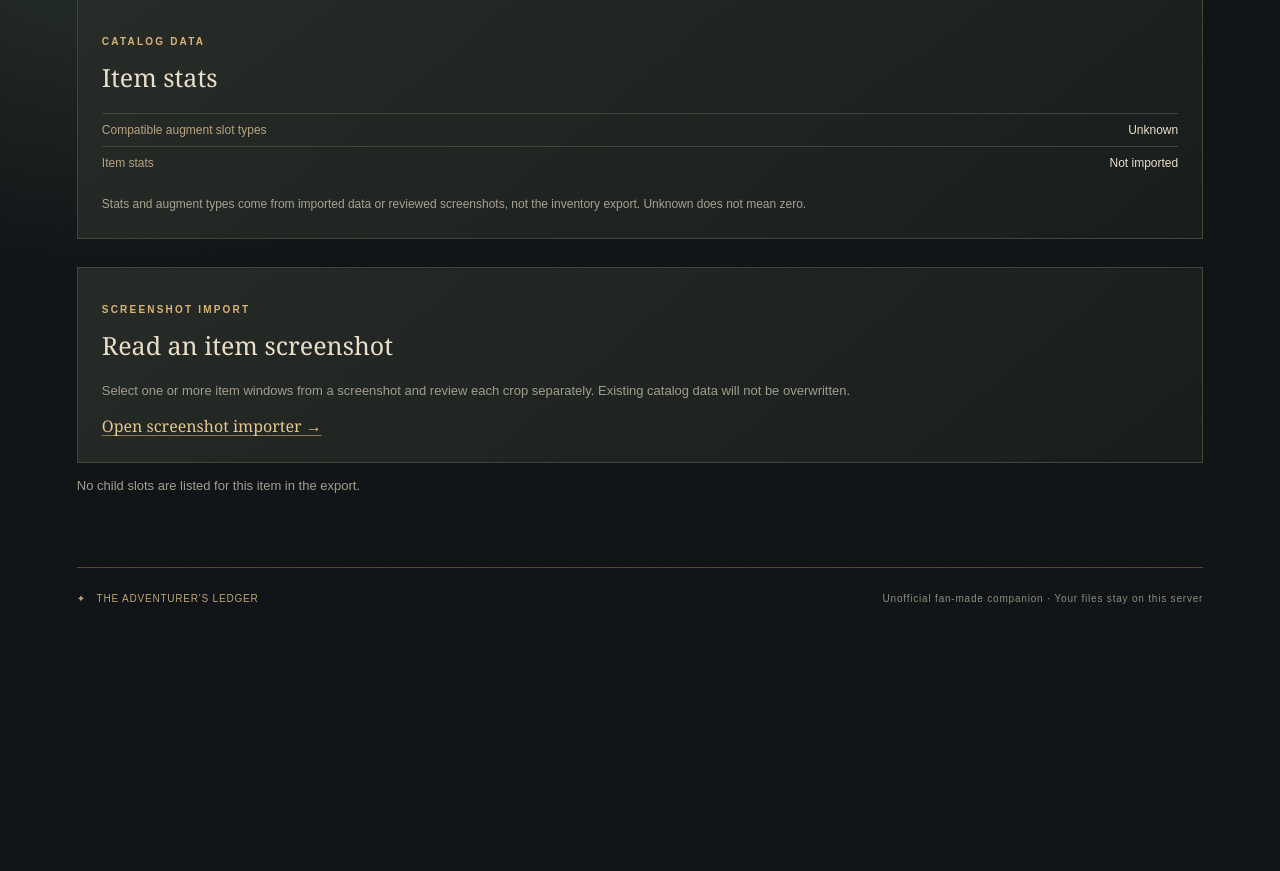
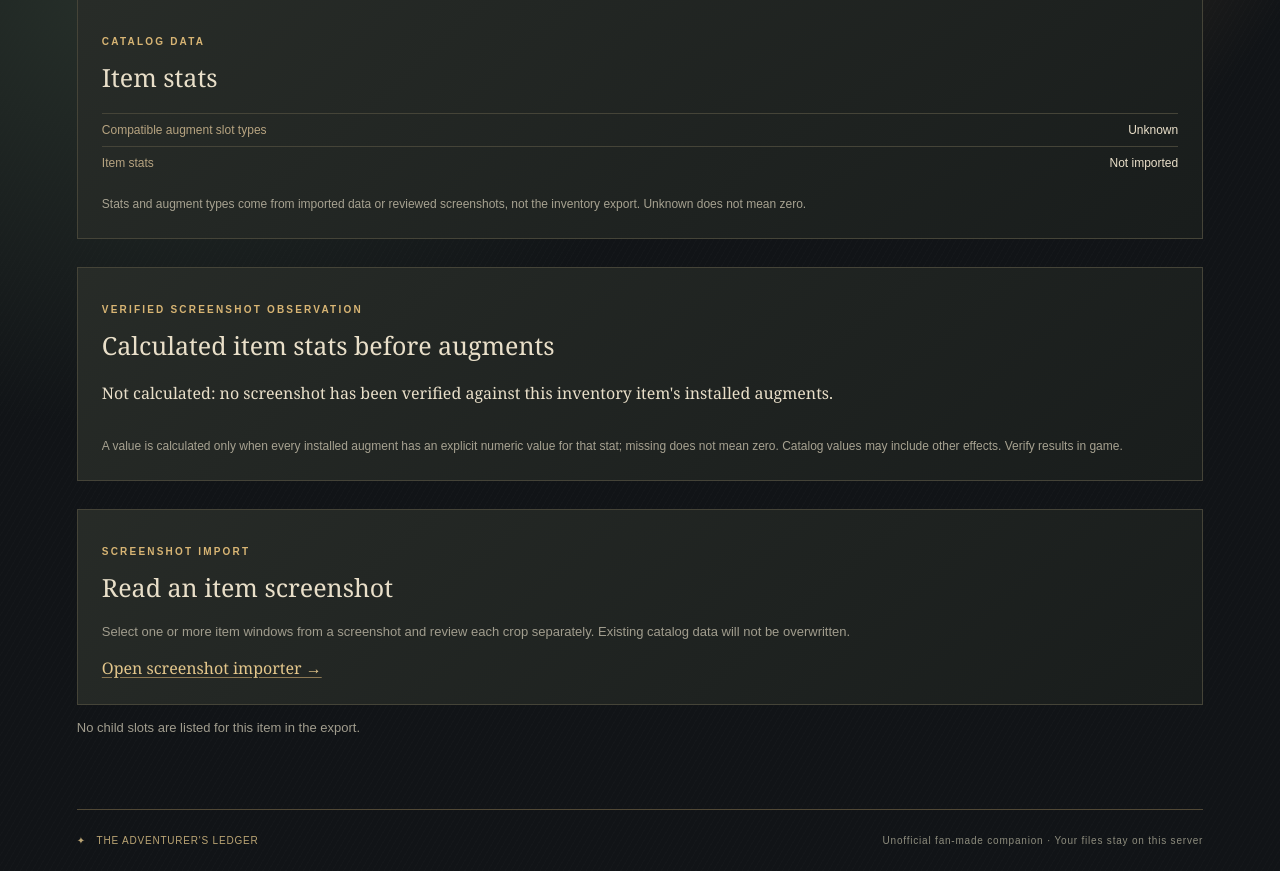
Before and after one commit to BadWolf0081/EQInv, a Flask app: template templates/item.html in a window 1280 px wide. Shown: the part 335-1206 px from the top of the page. Before the commit the page ends 939 px from the top, so only its background shows below. Run offline with Flask 3, Linux system fonts and the light colour scheme; the template is opened without the code that fills it, so the values that code supplies are empty.

Commit message:
better aug manage

```diff
--- a/app.py
+++ b/app.py
@@ -15,6 +15,7 @@ from werkzeug.exceptions import RequestEntityTooLarge
 
 from db import catalog_items, connect, initialize
 from augment_preview import augment_summary
+from base_stats import calculate_base
 from icon_detection import automatic_icon
 from inventory import EQUIPMENT, SLOT, parse_inventory, parse_item_data, parse_lucy_items
 from item_matching import suggest_item_names
@@ -167,10 +168,14 @@ def dashboard(upload_id=None):
             equipment[-1]["augments"].append(row)
     for gear in equipment:
         gear["row"]["preview_augments"] = [
-            {"row": aug, "summary": augment_summary(aug["catalog"])}
+            {"row": aug, "summary": augment_summary(
+                aug["catalog"], socket_type(gear["row"]["catalog"]["stats"], int(SLOT.fullmatch(aug["location"]).group(2)))
+                if gear["row"]["catalog"] and SLOT.fullmatch(aug["location"]) else None)}
             for aug in gear["augments"] if aug["item_id"]
         ]
         gear["row"]["preview_has_slots"] = bool(gear["augments"])
+        gear["row"]["ornamented"] = any(
+            entry["summary"]["slot_type"] == 22 for entry in gear["row"]["preview_augments"])
     for child in rows:
         if child["parent"] is None or not child["item_id"]:
             continue
@@ -181,8 +186,11 @@ def dashboard(upload_id=None):
         if (parent["item_id"] and parent["catalog"] and match
                 and socket_type(parent["catalog"]["stats"], int(match.group(2))) is not None):
             parent.setdefault("preview_augments", []).append(
-                {"row": child, "summary": augment_summary(child["catalog"])})
+                {"row": child, "summary": augment_summary(child["catalog"],
+                 socket_type(parent["catalog"]["stats"], int(match.group(2))))})
             parent["preview_has_slots"] = True
+            if socket_type(parent["catalog"]["stats"], int(match.group(2))) == 22:
+                parent["ornamented"] = True
     augments = []
     unknown_types = 0
     for gear in equipment:
@@ -239,6 +247,10 @@ def item_detail(upload_id, row_index):
                 cursor.execute("SELECT id FROM item_screenshots WHERE item_id = %s ORDER BY id DESC LIMIT 1",
                                (row["item_id"],))
                 screenshot = cursor.fetchone()
+                cursor.execute("SELECT screenshot_id, stats_json, augments_json FROM item_stat_observations "
+                               "WHERE upload_id = %s AND row_index = %s AND item_id = %s ORDER BY id DESC LIMIT 1",
+                               (upload_id, row_index, row["item_id"]))
+                observation = cursor.fetchone()
     except (pymysql.MySQLError, OSError, ValueError):
         app.logger.exception("Unable to load item details")
         return render_template("index.html", data=None, db_error=True), 503
@@ -251,9 +263,22 @@ def item_detail(upload_id, row_index):
         if child["socket_type"] is not None and child["catalog"] and child["catalog"]["types"]:
             child["socket_match"] = child["socket_type"] in child["catalog"]["types"]
     parent = data["rows"][row["parent"]] if row["parent"] is not None else None
+    base = None
+    if observation:
+        augments = json.loads(observation["augments_json"])
+        blocked = any(aug["socket_type"] in (None, 14) for aug in augments)
+        catalogs = {child["item_id"]: child["catalog"] for child in children if child["item_id"]}
+        base = {
+            "blocked": blocked,
+            "values": {} if blocked else calculate_base(
+                json.loads(observation["stats_json"]),
+                [catalogs.get(aug["item_id"])["stats"] if catalogs.get(aug["item_id"]) else None
+                 for aug in augments]),
+            "screenshot_id": observation["screenshot_id"],
+        }
     allakhazam_search = "https://everquest.allakhazam.com/db/search?" + urlencode({"q": row["name"]})
     return render_template("item.html", data=data, row=row, children=children, parent=parent,
-                           lucy=lucy, screenshot=screenshot, allakhazam_search=allakhazam_search)
+                           lucy=lucy, screenshot=screenshot, allakhazam_search=allakhazam_search, base=base)
 
 
 @app.route("/items/<int:item_id>/screenshot")
@@ -375,11 +400,16 @@ def screenshots(upload_id):
         data = dashboard(upload_id)
         if data is None:
             abort(404)
-        items = {}
+        items = []
         for row in data["rows"]:
-            if row["item_id"] and row["item_id"] not in items:
-                items[row["item_id"]] = {"index": row["index"], "id": row["item_id"], "name": row["name"]}
-        return render_template("screenshots.html", upload_id=upload_id, items=list(items.values()))
+            if row["item_id"]:
+                is_equipment = row["section"] == "inventory" and row["parent"] is None and row["location"] in EQUIPMENT
+                children = [child for child in data["rows"] if child["parent"] == row["index"]]
+                items.append({"index": row["index"], "id": row["item_id"], "name": row["name"],
+                              "location": row["location"], "is_equipment": is_equipment,
+                              "children": [{"location": child["location"], "name": child["name"],
+                                            "item_id": child["item_id"]} for child in children]})
+        return render_template("screenshots.html", upload_id=upload_id, items=items)
     except (pymysql.MySQLError, OSError, ValueError):
         app.logger.exception("Unable to load screenshot importer")
         return "Unable to load inventory. Check the server logs.", 503
@@ -420,7 +450,11 @@ def screenshots_save(upload_id):
         index_text = request.form.get("row_index", "")
         if not index_text.isascii() or not index_text.isdigit():
             raise ValueError("Select an item from the inventory.")
-        row = screenshot_item(upload_id, int(index_text))
+        data = dashboard(upload_id)
+        index = int(index_text)
+        if data is None or index >= len(data["rows"]) or not data["rows"][index]["item_id"]:
+            abort(404)
+        row = data["rows"][index]
         image_file = request.files.get("screenshot")
         if not image_file or not image_file.filename:
             raise ValueError("Choose an item window to save.")
@@ -429,10 +463,24 @@ def screenshots_save(upload_id):
         output = io.BytesIO()
         image.save(output, format="PNG")
         save_stats = request.form.get("save_stats") == "yes"
-        if save_stats:
+        verify_observation = request.form.get("verify_observation") == "yes"
+        if verify_observation and not (row["section"] == "inventory" and row["parent"] is None
+                                       and row["location"] in EQUIPMENT):
+            raise ValueError("Verified item observations are only supported for equipped items.")
+        if save_stats or verify_observation:
             stats, types = validate_review(request.form.get("stats_json", ""),
                                            request.form.get("types", ""),
                                            request.form.get("raw_text", ""))
+        if verify_observation:
+            augments = []
+            for child in data["rows"]:
+                if child["parent"] == index and child["item_id"]:
+                    match = SLOT.fullmatch(child["location"])
+                    if not match:
+                        raise ValueError("Unable to identify an installed augment socket.")
+                    augments.append({"item_id": child["item_id"], "name": child["name"],
+                                     "socket": int(match.group(2)),
+                                     "socket_type": socket_type(stats, int(match.group(2)))})
         with connect() as connection:
             with connection.cursor() as cursor:
                 if save_stats:
@@ -442,6 +490,13 @@ def screenshots_save(upload_id):
                     )
                 cursor.execute("INSERT INTO item_screenshots (item_id, image_data) VALUES (%s, %s)",
                                (row["item_id"], output.getvalue()))
+                if verify_observation:
+                    cursor.execute(
+                        "INSERT INTO item_stat_observations "
+                        "(upload_id, row_index, item_id, screenshot_id, stats_json, augments_json) "
+                        "VALUES (%s, %s, %s, %s, %s, %s)",
+                        (upload_id, index, row["item_id"], cursor.lastrowid,
+                         json.dumps(stats, ensure_ascii=False), json.dumps(augments, ensure_ascii=False)))
                 if icon is not None:
                     store_icon(cursor, row["item_id"], icon)
             connection.commit()
--- a/screenshot_ocr.py
+++ b/screenshot_ocr.py
@@ -14,7 +14,7 @@ MAX_PIXELS = 20_000_000
 STAT_PATTERN = re.compile(
     r"\b(MANA\s+REGEN(?:ERATION)?|HP\s+REGEN(?:ERATION)?|"
     r"END(?:UR(?:ANCE)?)?\s+REGEN(?:ERATION)?|"
-    r"HEAL\s+AMOUNT|SPELL\s+(?:DMG|DAMAGE)|CLAIRVOYANCE|ATTACK|TRIBUTE|"
+    r"HEAL\s+AMOUNT|SPELL\s+(?:DMG|DAMAGE)|CLAIRVOYANCE|ATTACK|TRIBUTE|PURITY|"
     r"REQ(?:UIRED)?\s+LEVEL|REC(?:OMMENDED)?\s+LEVEL|"
     r"STRENGTH|STAMINA|AGILITY|DEXTERITY|WISDOM|INTELLIGENCE|CHARISMA|"
     r"MAGIC|FIRE|COLD|DISEASE|POISON|CORRUPT(?:ION)?|"
--- a/templates/_augment_previews.html
+++ b/templates/_augment_previews.html
@@ -1,6 +1,7 @@
 {% for preview_row in preview_rows if preview_row and preview_row.preview_augments is defined %}
 <template id="augment-preview-{{ preview_row.index }}">
   <strong class="augment-preview-title">{{ preview_row.name }}</strong>
+  {% if preview_row.ornamented %}<span class="augment-preview-heading">Ornament installed: displayed item icon may reflect its appearance.</span>{% endif %}
   {% if preview_row.preview_augments %}
     <span class="augment-preview-heading">Installed augments</span>
     <ul class="augment-preview-list">
@@ -10,7 +11,18 @@
           {% if entry.row.has_icon or entry.row.has_screenshot %}<img src="{{ url_for('item_icon', item_id=entry.row.item_id) }}" alt="" loading="lazy">{% else %}<span aria-hidden="true">◇</span>{% endif %}
         </span>
         <span><strong>{{ entry.row.name }}</strong><br>
-          {% if (entry.summary.hp is not none and entry.summary.hp != 0) or (entry.summary.mana is not none and entry.summary.mana != 0) %}
+          {% if entry.summary.slot_type is not none %}<small>Socket type {{ entry.summary.slot_type }}</small><br>{% endif %}
+          {% if entry.summary.slot_type == 3 %}
+            {% if entry.summary.skill_mod %}Skill mod: {{ entry.summary.skill_mod }}{% else %}Special effect not recorded{% endif %}
+          {% elif entry.summary.slot_type == 14 %}
+            Purity {{ entry.summary.purity if entry.summary.purity is not none else 'Unknown' }} · Power-source effects vary
+          {% elif entry.summary.slot_type == 22 %}
+            Ornamentation · Item appearance may differ
+          {% elif entry.summary.slot_type == 5 %}
+            {% if entry.summary.heroic_value is not none %}Heroic {{ entry.summary.heroic|join(' / ') }} +{{ entry.summary.heroic_value }}{% else %}Heroic increase not recorded{% endif %}
+          {% elif entry.summary.slot_type in (7, 8) %}
+            HP {{ entry.summary.hp if entry.summary.hp is not none else 'Unknown' }} · Mana {{ entry.summary.mana if entry.summary.mana is not none else 'Unknown' }}
+          {% elif (entry.summary.hp is not none and entry.summary.hp != 0) or (entry.summary.mana is not none and entry.summary.mana != 0) %}
             HP {{ entry.summary.hp if entry.summary.hp is not none else 'Unknown' }} · Mana {{ entry.summary.mana if entry.summary.mana is not none else 'Unknown' }}
           {% elif entry.summary.heroic_value is not none %}
             Heroic {{ entry.summary.heroic|join(' / ') }} +{{ entry.summary.heroic_value }}
--- a/templates/_inventory_slot.html
+++ b/templates/_inventory_slot.html
@@ -2,7 +2,7 @@
   {% set row = slot.row %}
   {% if row and row.item_id %}
     <a class="inventory-slot" href="{{ url_for('item_detail', upload_id=upload_id, row_index=row.index) }}"
-       aria-label="{{ slot.label }}: {{ row.name }}" {% if row.preview_augments is defined %}data-augment-preview="{{ row.index }}"{% else %}title="{{ slot.label }}: {{ row.name }}"{% endif %}
+       aria-label="{{ slot.label }}: {{ row.name }}{% if row.ornamented %} (ornamented appearance){% endif %}" {% if row.preview_augments is defined %}data-augment-preview="{{ row.index }}"{% else %}title="{{ slot.label }}: {{ row.name }}"{% endif %}
        {% if row.has_screenshot %}data-item-screenshot="{{ url_for('item_screenshot', item_id=row.item_id) }}" data-item-name="{{ row.name }}"{% endif %}>
       <span class="slot-initial" aria-hidden="true"{% if row.has_icon or row.has_screenshot %} hidden{% endif %}>{{ slot.label[:2]|upper }}</span>
       {% if row.has_icon or row.has_screenshot %}<img class="inventory-slot-icon" src="{{ url_for('item_icon', item_id=row.item_id) }}" alt="" loading="lazy">{% endif %}
--- a/templates/item.html
+++ b/templates/item.html
@@ -34,6 +34,7 @@
       {% endwith %}
       <p class="eyebrow">ITEM DETAILS · {{ data.upload.character_name or 'UNKNOWN ADVENTURER' }}{% if data.upload.server_name %} · {{ data.upload.server_name }}{% endif %}</p>
       <h1>{{ item_icon(row, 'gear') }}{{ row.name }}</h1>
+      {% if row.ornamented %}<p class="notice">A type 22 ornament is installed. The saved item icon may reflect the ornamented appearance rather than the item's original appearance.</p>{% endif %}
       {% if screenshot %}<section aria-labelledby="saved-image-title"><h2 id="saved-image-title">Saved item screenshot</h2><img class="ocr-preview" src="{{ url_for('item_screenshot', item_id=row.item_id) }}" alt="Saved screenshot of {{ row.name }}"></section>{% else %}<p class="detail-context">No saved screenshot for this item yet.</p>{% endif %}
       <p class="detail-context">Item #{{ row.item_id }} · {{ 'Keyring · ' if row.section == 'keyring' else '' }}{{ row.location }} · Count {{ row.count }}{% if row.slots is not none %} · Export slots {{ row.slots }}{% endif %}</p>
       {% if lucy %}<p class="detail-context"><a class="item-link" href="https://lucy.allakhazam.com/item.html?id={{ row.item_id }}" target="_blank" rel="noopener noreferrer">View {{ lucy.name }} on Lucy ↗</a> (opens an external site)</p>{% endif %}
@@ -46,6 +47,19 @@
         {% if screenshot %}<p><a class="item-link" href="{{ url_for('select_icon', upload_id=data.upload.id, row_index=row.index) }}">Select or replace icon from saved screenshot</a></p>{% endif %}
         {% if row.catalog and row.catalog.stats.get('ocr_text') %}<details><summary>Reviewed screenshot text</summary><pre class="ocr-text">{{ row.catalog.stats.ocr_text }}</pre></details>{% endif %}
         <p class="panel-foot">Stats and augment types come from imported data or reviewed screenshots, not the inventory export. Unknown does not mean zero.</p>
+      </section>
+      <section class="panel detail-panel" aria-labelledby="base-title">
+        <p class="eyebrow">VERIFIED SCREENSHOT OBSERVATION</p><h2 id="base-title">Calculated item stats before augments</h2>
+        {% if not base %}
+          <p>Not calculated: no screenshot has been verified against this inventory item's installed augments.</p>
+        {% elif base.blocked %}
+          <p>Not calculated: an installed augment has an unknown socket type or is a type 14 purity augment. Purity and power-source effects cannot be removed by simple subtraction.</p>
+        {% else %}
+          <p>Recorded values minus known augment contributions. This does not account for power-source or other non-augment effects.</p>
+          <dl class="details-list">{% for key, value in base['values'].items() %}<div><dt>{{ key|replace('_', ' ')|upper }}</dt><dd>{{ value if value is not none else 'Unknown — augment contribution missing' }}</dd></div>{% else %}<div><dt>Recorded numeric stats</dt><dd>None</dd></div>{% endfor %}</dl>
+        {% endif %}
+        {% if base %}<p><a class="item-link" href="{{ url_for('item_screenshot', item_id=row.item_id, screenshot_id=base.screenshot_id) }}">View verified screenshot</a></p>{% endif %}
+        <p class="panel-foot">A value is calculated only when every installed augment has an explicit numeric value for that stat; missing does not mean zero. Catalog values may include other effects. Verify results in game.</p>
       </section>
       <section class="panel detail-panel" aria-labelledby="ocr-title">
         <p class="eyebrow">SCREENSHOT IMPORT</p><h2 id="ocr-title">Read an item screenshot</h2>
```
Also changed, not shown: augment_preview.py (+3 -4 lines), base_stats.py (added, +21 -0 lines), db.py (+13 -0 lines), static/screenshots.js (+27 -0 lines), templates/screenshots.html (+7 -1 lines), tests/test_app.py (+59 -1 lines), tests/test_augment_preview.py (+6 -6 lines), tests/test_base_stats.py (added, +21 -0 lines), tests/test_screenshot_ocr.py (+5 -0 lines), README.md.
